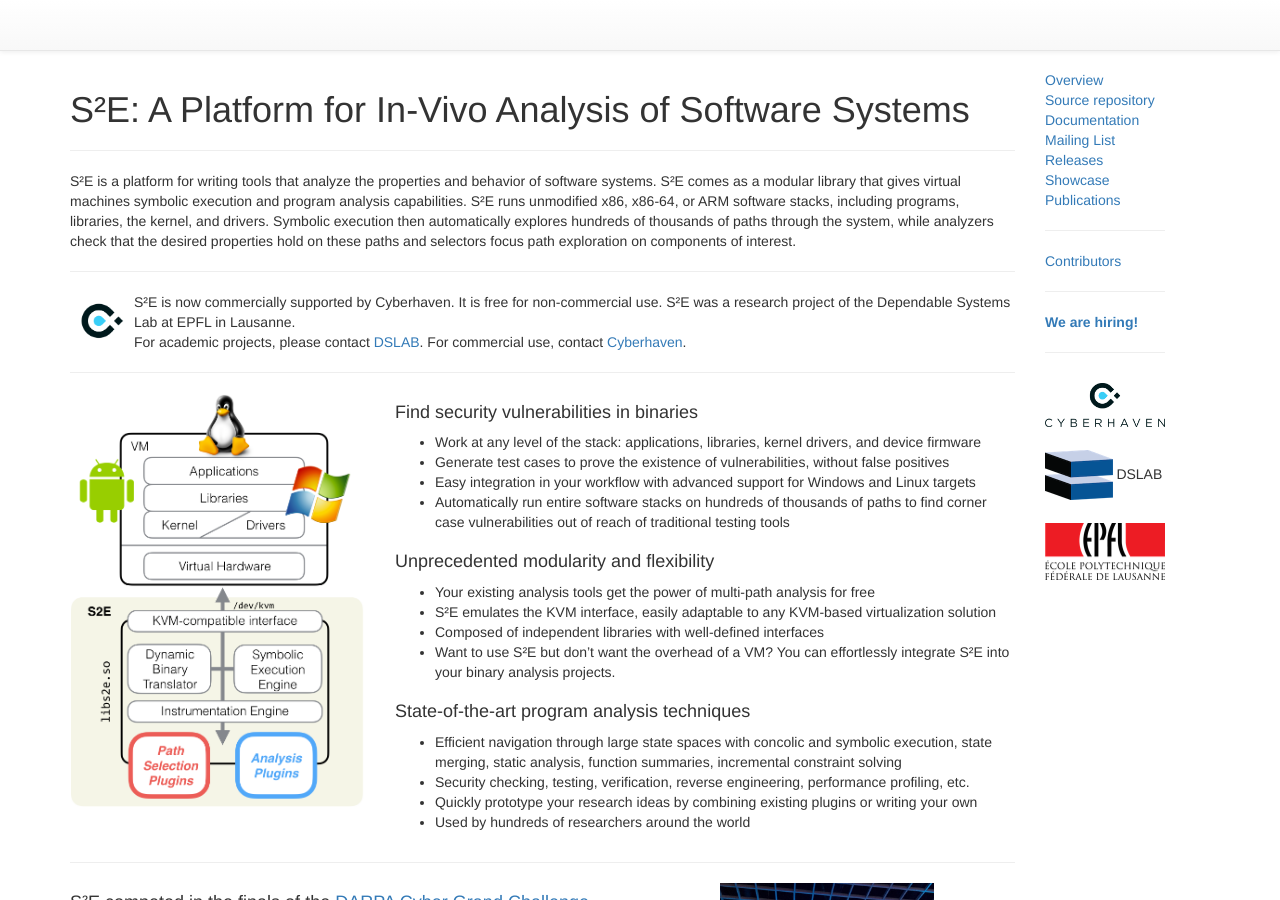
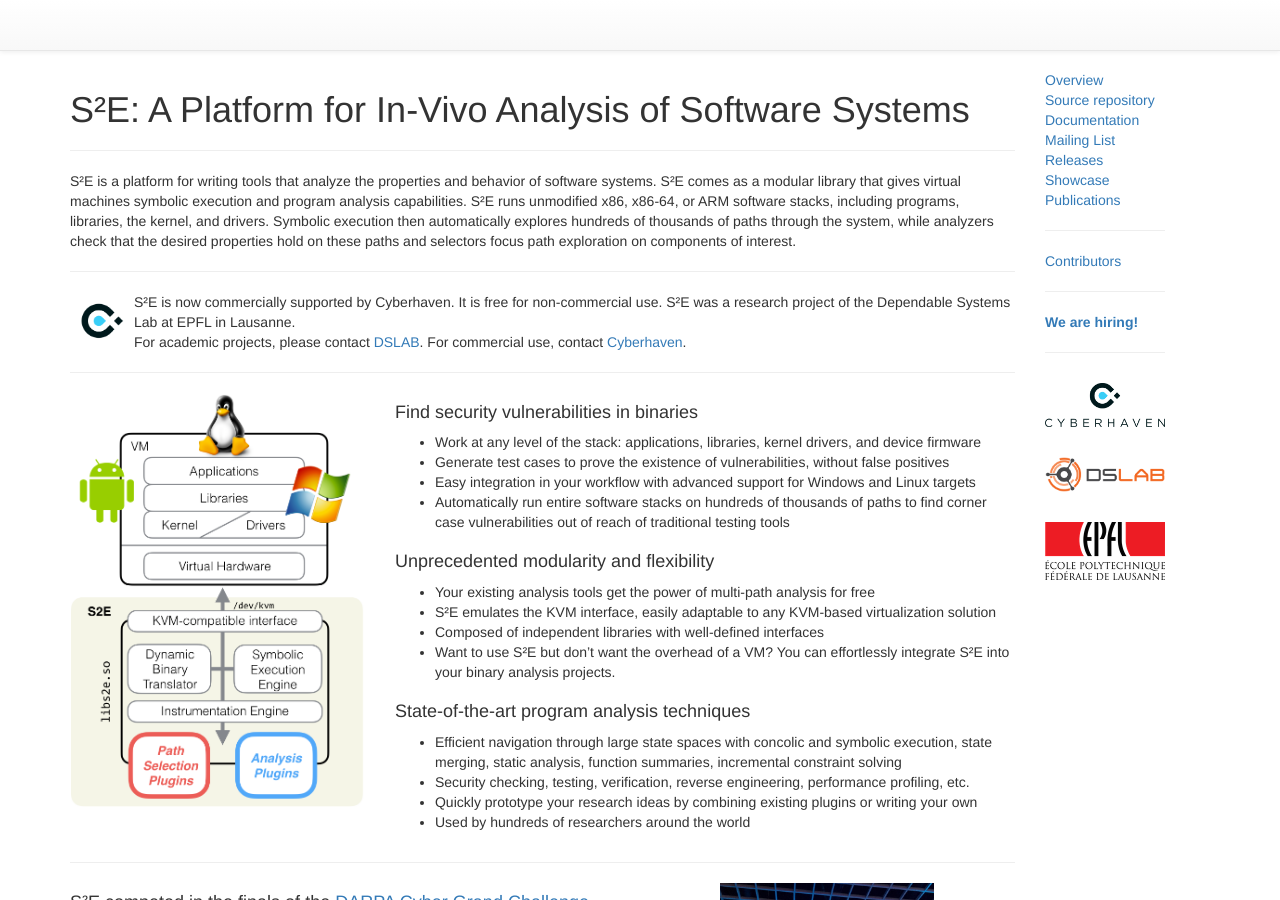
Before and after one commit to S2E2/s2e2.github.io, a Jekyll site: the page built from index.md, in a window 1280 px wide and 900 px high. Built offline with Jekyll 4.4.1, drawn with Linux system fonts in a browser that asks for light colours; nearby versions of some CDN libraries.

Commit message:
Updated DSLAB logo
Signed-off-by: Vitaly Chipounov <vitaly@cyberhaven.io>

```diff
--- a/_layouts/default.html
+++ b/_layouts/default.html
@@ -86,7 +86,7 @@
                 <a href="http://cyberhaven.io" target="_blank"><img vspace="10" src="{{site.baseurl}}/images/cyberhaven-large.png" style="width:120px;"/></a>
               </p>
               <p>
-                <a href="http://dslab.epfl.ch" target="_blank"><img vspace="3" src="{{site.baseurl}}/images/dslab-logo.png" style="height:50px"/></a> DSLAB
+                <a href="http://dslab.epfl.ch" target="_blank"><img vspace="10" src="{{site.baseurl}}/images/dslab-logo-2.png" style="width:120px"/></a>
               </p>
               <p>
                 <a href="http://epfl.ch" target="_blank"><img vspace="10" src="{{site.baseurl}}/images/epfl-logo.png" style="width:120px;"/></a>
```
Also changed, not shown: images/dslab-logo-2.png (added).
